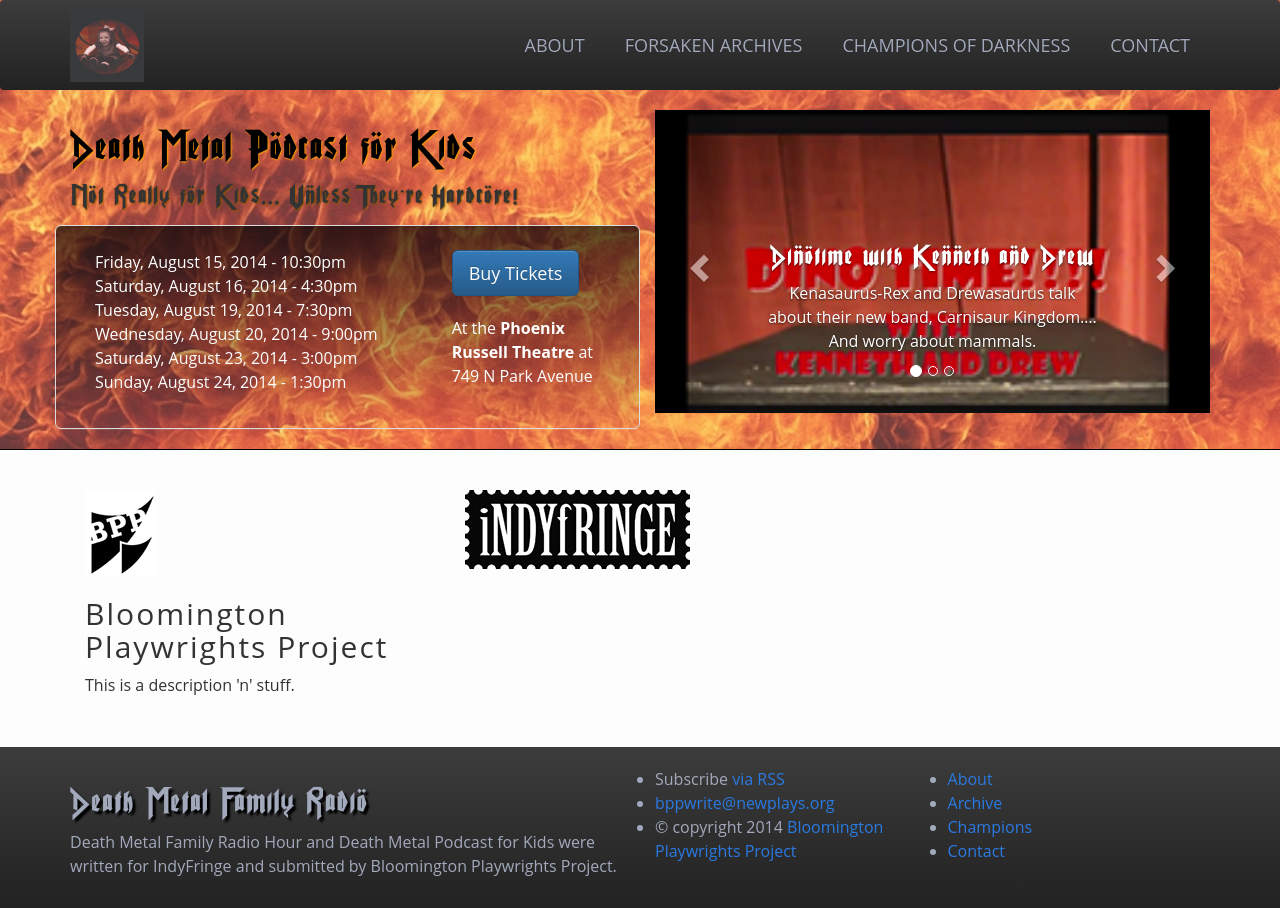
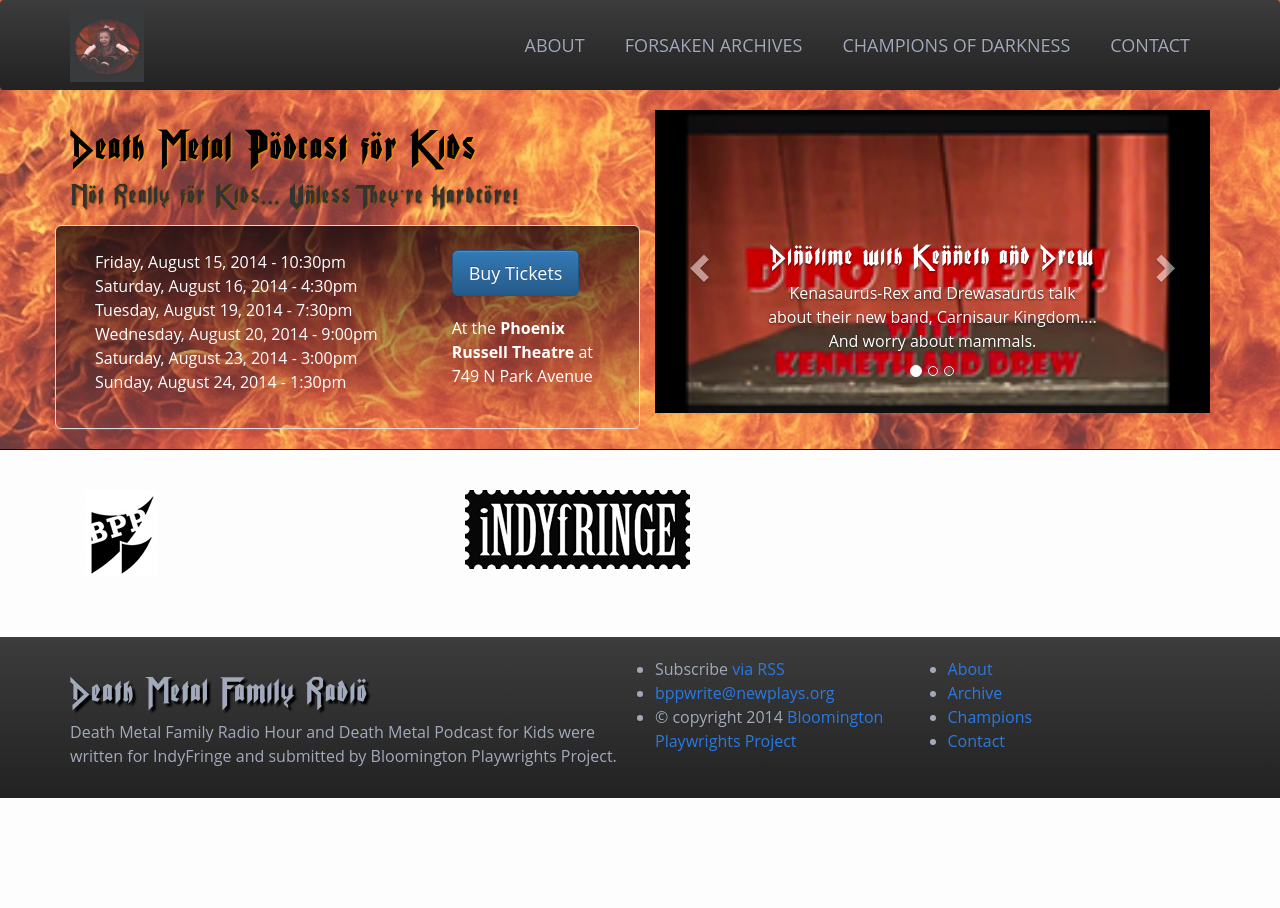
Before and after one commit to bppwrite/deathmetalfamilyradio, a Jekyll site: the page built from index.html, in a window 1280 px wide. Built offline with Jekyll 4.4.1, drawn with Linux system fonts in a browser that asks for light colours; nearby versions of some CDN libraries.

Commit message:
Minor content changes

```diff
--- a/index.html
+++ b/index.html
@@ -7,8 +7,8 @@
 
   <div class="col-features col-sm-4 wow fadeInLeft animated">
     <img src="img/BPP logo.jpeg" alt="features-1">
-    <h2 class="title-features">Bloomington Playwrights Project</h1>
-    <p class="p-features">This is a description 'n' stuff.</p>
+    <h2 class="title-features"></h2>
+    <p class="p-features"></p>
   </div>
 
   <div class="col-features col-sm-4 wow fadeInRight animated" style="visibility: visible;">
```
